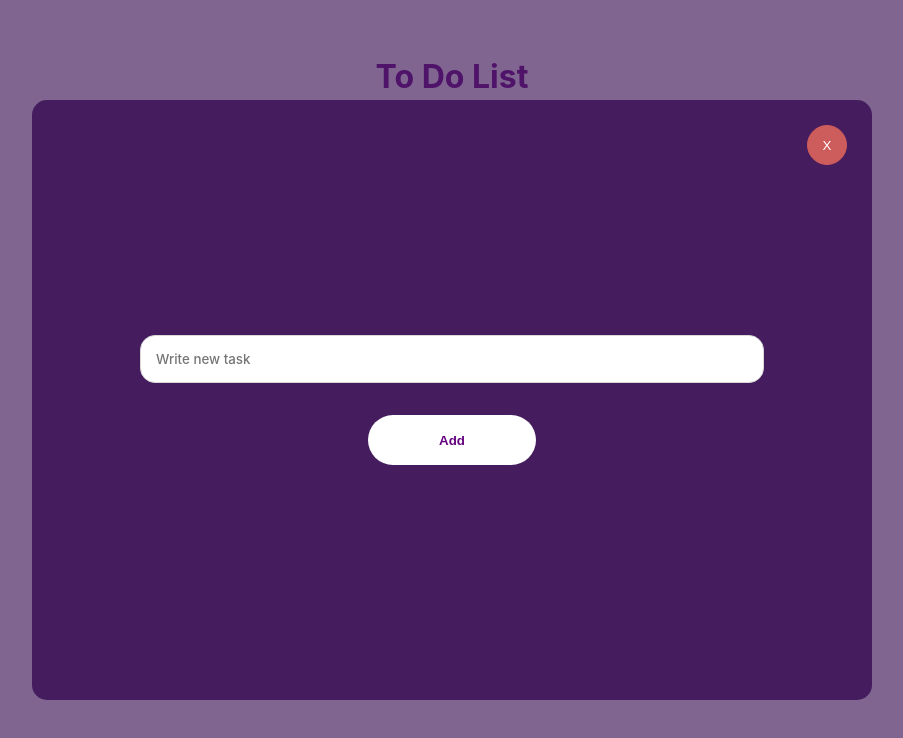
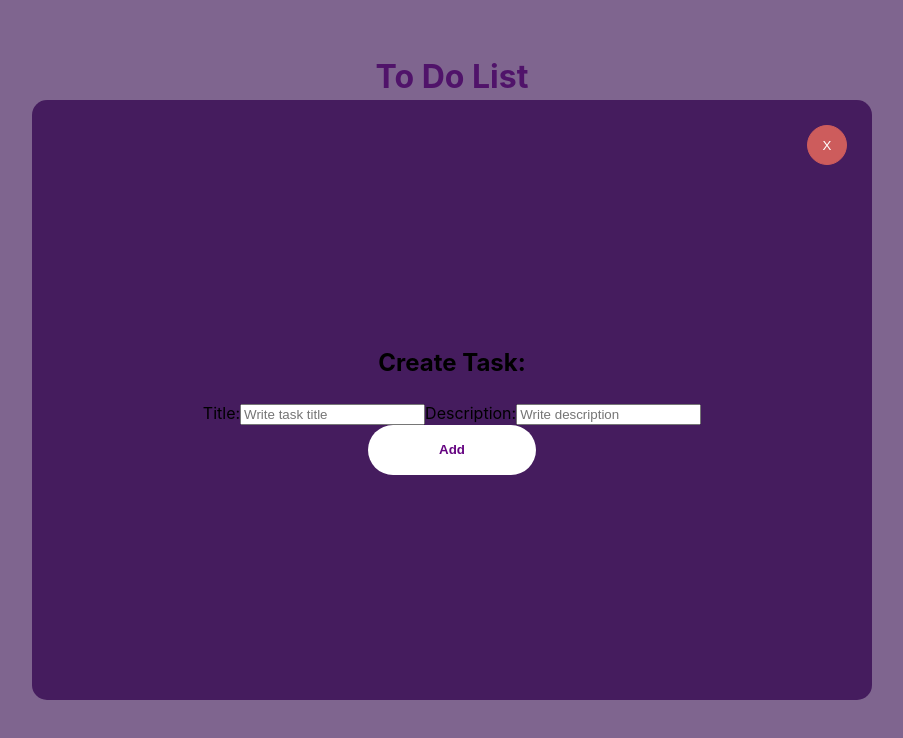
Before and after one commit to Zabdiel-Rosas/ToDoApp, a React (Create React App) app: page / in a window 1280 px wide. Both pictures are taken after a click on the button "+ Add a Task". Shown: the top 738 px of the page, without its empty margins (188-1091 px from the left). Built offline with nearby package versions, Linux system fonts and the light colour scheme.

Commit message:
changes modal layout and adds new elements

```diff
--- a/src/components/AddTask/index.js
+++ b/src/components/AddTask/index.js
@@ -42,14 +42,26 @@ class AddTask extends Component {
               <Modal>
                 <div className='modal-background'>
                   <div className='add-task-form'>
-                    <button className="close-btn" onClick={this.handleHide}>X</button>
-                    <input
-                      type='text'
-                      className='textArea'
-                      placeholder='Write new task'
-                      value={this.state.task}
-                      onChange={this.handleChange}
-                    />
+                    <button className='close-btn' onClick={this.handleHide}>X</button>
+                    <h2 className='instruction'>Create Task:</h2>
+                    <div className='input-area'>
+                      <label className='label'>Title:</label>
+                      <input
+                        type='text'
+                        className='modal-input'
+                        placeholder='Write task title'
+                        value={this.state.task}
+                        onChange={this.handleChange}
+                      />
+                      <label className='label'>Description:</label>
+                      <input
+                        type='text'
+                        className='modal-input'
+                        placeholder='Write description'
+                        value={this.state.task}
+                        onChange={this.handleChange}
+                      />
+                    </div>
                     <div className='addBtnArea'>
                       <button className='btn' onClick={this.handleClick}>Add</button>
                     </div>
```
